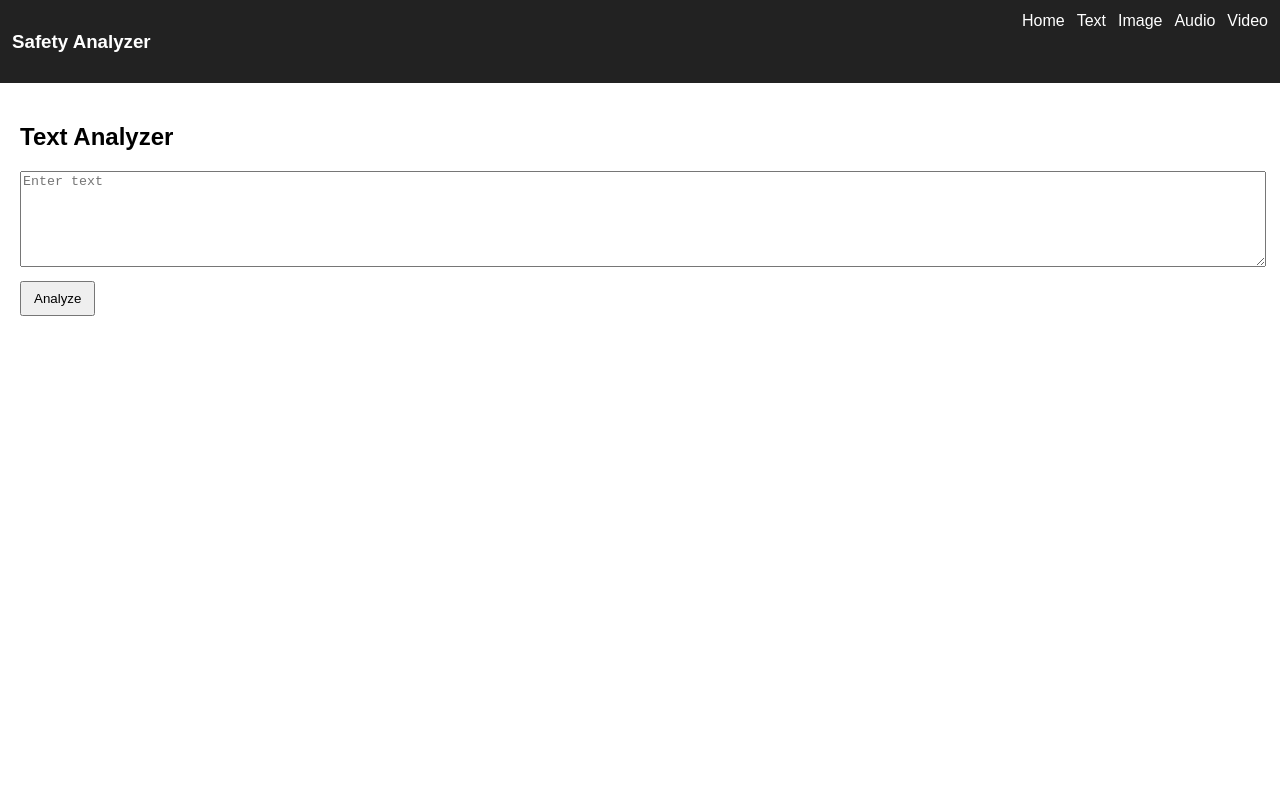
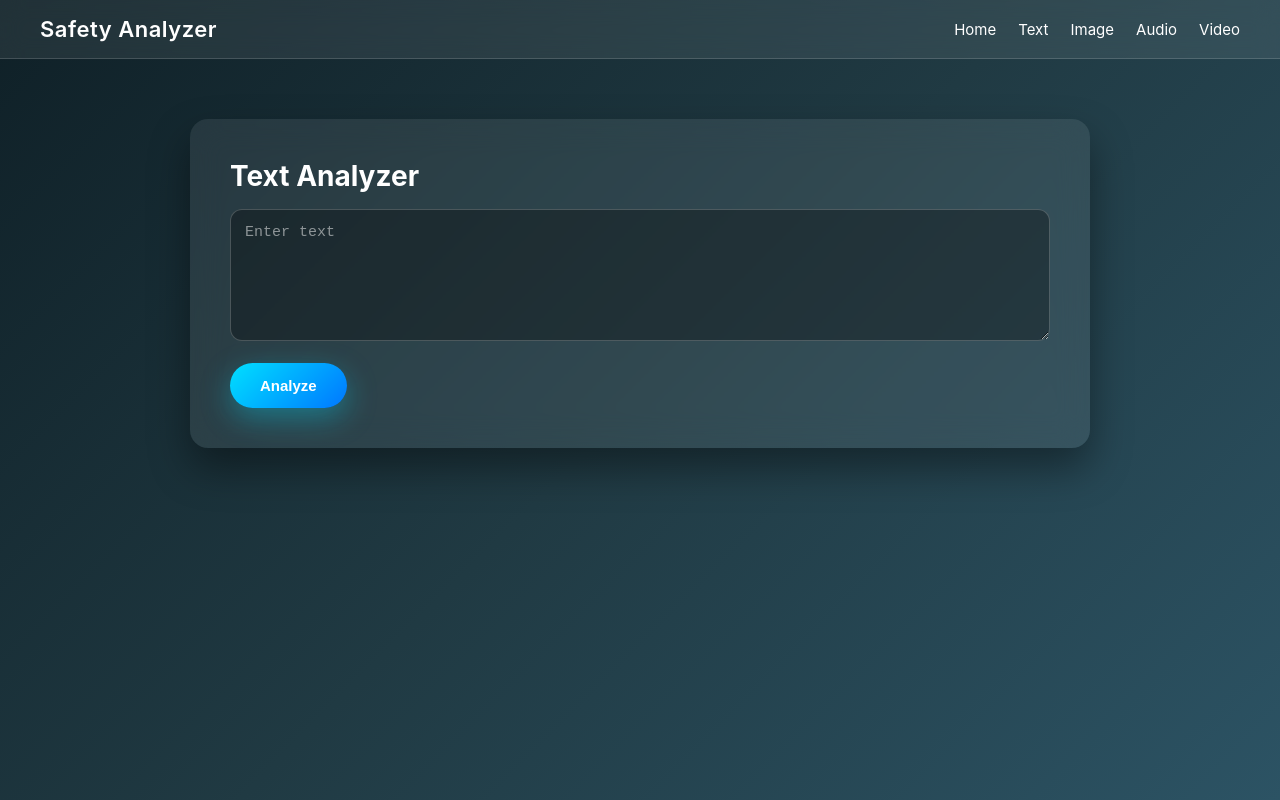
Before and after one commit to samarthbiraje26/Multimodal-Safety-and-Compliance-Analyzer, a React (Vite) app in the folder frontend/: page /text in a window 1280 px wide. Built offline with nearby package versions, Linux system fonts and the light colour scheme.

Commit message:
Update index.css

```diff
--- a/frontend/src/index.css
+++ b/frontend/src/index.css
@@ -1,32 +1,160 @@
-body {
-  font-family: Arial, sans-serif;
+* {
   margin: 0;
+  padding: 0;
+  box-sizing: border-box;
 }
 
+/* ===== Background ===== */
+body {
+  min-height: 100vh;
+  font-family: "Inter", "Segoe UI", sans-serif;
+  background: linear-gradient(135deg, #0f2027, #203a43, #2c5364);
+  color: #ffffff;
+}
+
+/* ===== Navbar ===== */
 .nav {
-  background: #222;
-  color: white;
-  padding: 12px;
+  backdrop-filter: blur(12px);
+  background: rgba(255, 255, 255, 0.08);
+  border-bottom: 1px solid rgba(255, 255, 255, 0.15);
+  padding: 16px 40px;
   display: flex;
   justify-content: space-between;
+  align-items: center;
+}
+
+.nav h3 {
+  font-size: 22px;
+  font-weight: 600;
+  letter-spacing: 0.5px;
 }
 
 .nav a {
-  color: white;
-  margin-left: 12px;
+  color: #ffffff;
+  margin-left: 22px;
   text-decoration: none;
+  font-size: 15px;
+  position: relative;
+  transition: color 0.3s;
 }
 
-.container {
-  padding: 20px;
+.nav a::after {
+  content: "";
+  position: absolute;
+  width: 0%;
+  height: 2px;
+  background: #00e0ff;
+  bottom: -6px;
+  left: 0;
+  transition: width 0.3s ease;
 }
 
-textarea {
+.nav a:hover::after {
   width: 100%;
-  margin-bottom: 10px;
 }
 
+.nav a:hover {
+  color: #00e0ff;
+}
+
+/* ===== Page Container ===== */
+.container {
+  max-width: 900px;
+  margin: 60px auto;
+  padding: 40px;
+  background: rgba(255, 255, 255, 0.08);
+  border-radius: 18px;
+  backdrop-filter: blur(16px);
+  box-shadow: 0 20px 40px rgba(0, 0, 0, 0.4);
+}
+
+/* ===== Headings ===== */
+h1 {
+  font-size: 36px;
+  margin-bottom: 12px;
+}
+
+h2 {
+  font-size: 28px;
+  margin-bottom: 16px;
+}
+
+p {
+  font-size: 16px;
+  opacity: 0.85;
+  margin-bottom: 25px;
+}
+
+/* ===== Inputs ===== */
+textarea,
+input[type="file"] {
+  width: 100%;
+  padding: 14px;
+  margin-bottom: 18px;
+  background: rgba(0, 0, 0, 0.3);
+  border: 1px solid rgba(255, 255, 255, 0.2);
+  border-radius: 12px;
+  color: #ffffff;
+  font-size: 15px;
+  outline: none;
+}
+
+textarea::placeholder {
+  color: rgba(255, 255, 255, 0.5);
+}
+
+textarea:focus,
+input[type="file"]:focus {
+  border-color: #00e0ff;
+}
+
+/* ===== Buttons ===== */
 button {
-  padding: 8px 12px;
+  padding: 14px 30px;
+  border-radius: 30px;
+  border: none;
+  font-size: 15px;
+  font-weight: 600;
   cursor: pointer;
+  color: #ffffff;
+  background: linear-gradient(135deg, #00e0ff, #0077ff);
+  box-shadow: 0 10px 30px rgba(0, 224, 255, 0.35);
+  transition: all 0.3s ease;
 }
+
+button:hover {
+  transform: translateY(-3px);
+  box-shadow: 0 16px 40px rgba(0, 224, 255, 0.6);
+}
+
+/* ===== Result Box ===== */
+pre {
+  margin-top: 25px;
+  padding: 18px;
+  border-radius: 14px;
+  background: rgba(0, 0, 0, 0.45);
+  font-size: 14px;
+  overflow-x: auto;
+  border-left: 4px solid #00e0ff;
+}
+
+/* ===== Responsive ===== */
+@media (max-width: 768px) {
+  .container {
+    margin: 30px 16px;
+    padding: 25px;
+  }
+
+  h1 {
+    font-size: 28px;
+  }
+
+  h2 {
+    font-size: 22px;
+  }
+
+  .nav {
+    flex-direction: column;
+    gap: 10px;
+  }
+}
```
